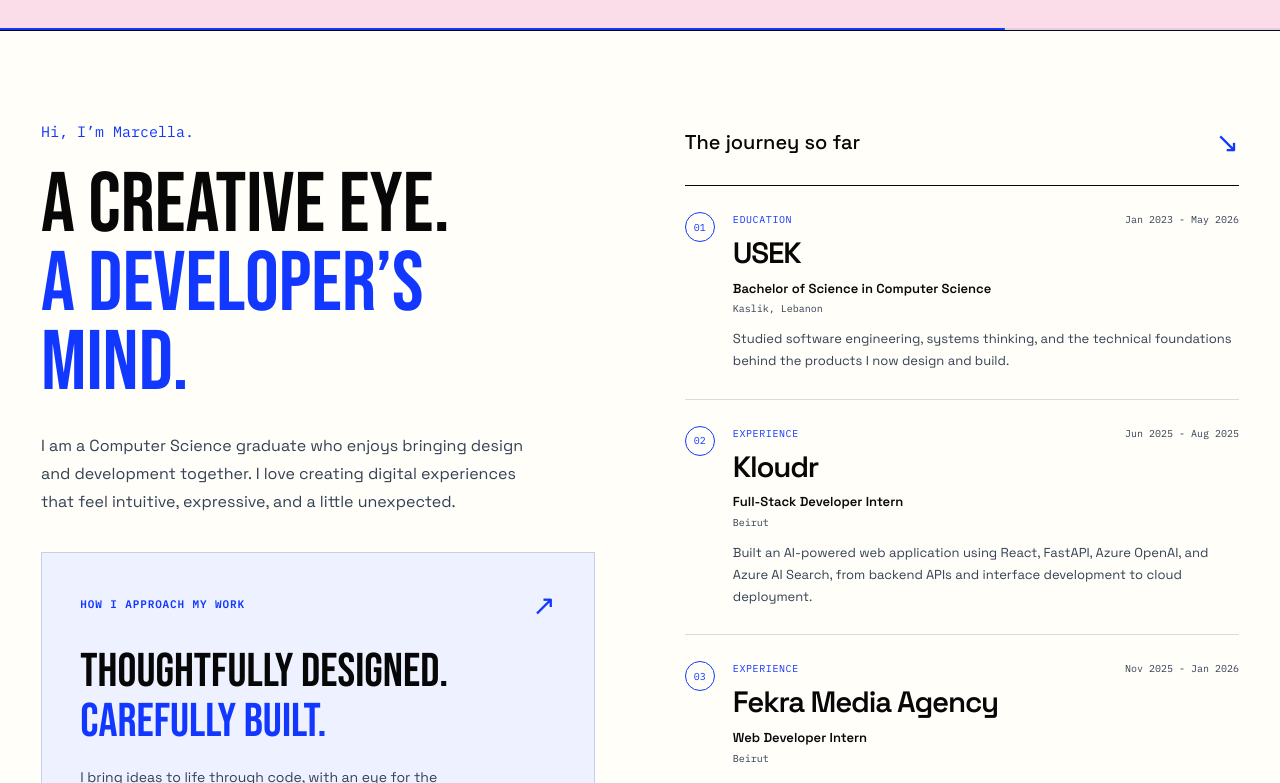
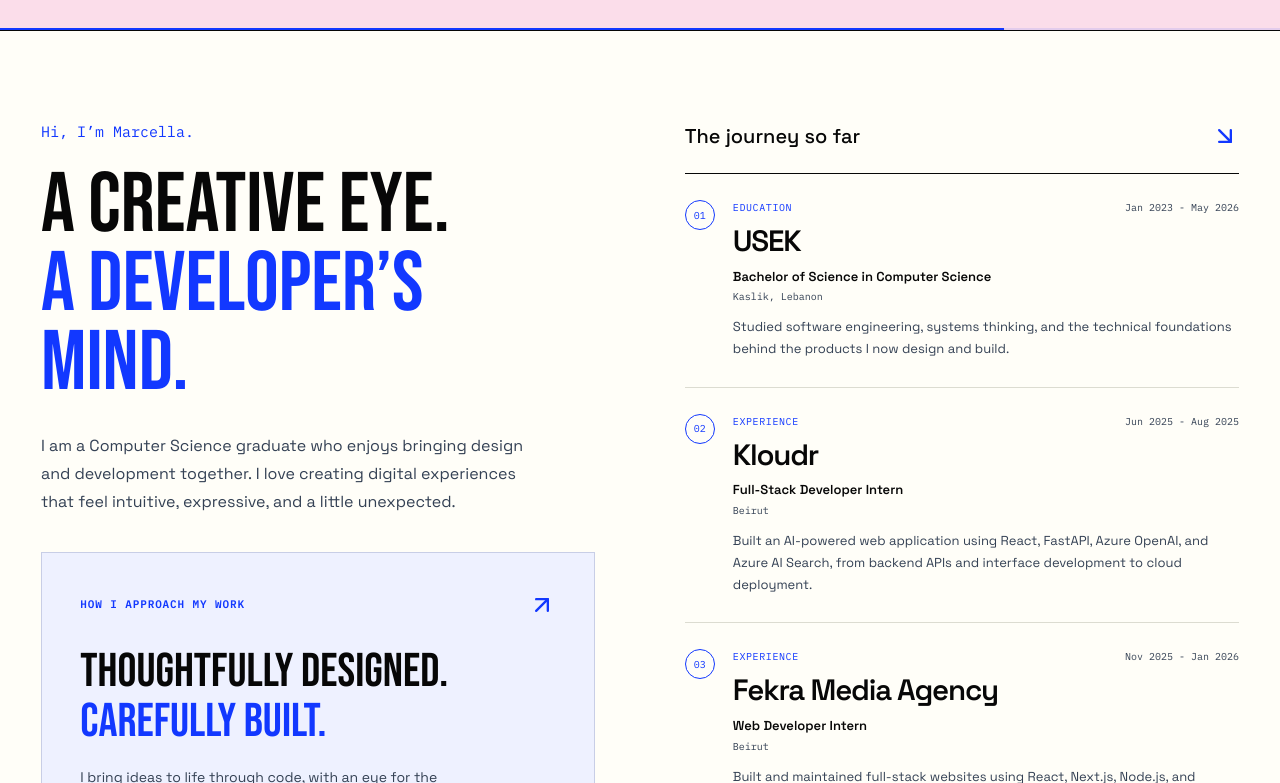
Before and after one commit to Marcella125/MM., a Next.js app: page / in a window 1280 px wide. Shown: the part 877-1660 px from the top of the page. Built offline with nearby package versions, Linux system fonts and the light colour scheme.

Commit message:
Fix About section arrows on Pages

```diff
--- a/src/components/AboutSection.module.css
+++ b/src/components/AboutSection.module.css
@@ -67,7 +67,7 @@
 }
 
 .manifestoHeader h3 { margin: 0; line-height: 1.6; }
-.manifestoHeader > span { font-size: 28px; line-height: 1; }
+.manifestoHeader > svg { width: 28px; height: 28px; flex: 0 0 auto; }
 
 .manifestoStatement {
   margin: 28px 0 18px;
@@ -106,7 +106,7 @@
 }
 
 .journeyHeader h3 { margin: 0; font-size: 20px; font-weight: 500; }
-.journeyHeader > span { font-size: 28px; color: var(--blue); }
+.journeyHeader > svg { width: 28px; height: 28px; flex: 0 0 auto; color: var(--blue); }
 
 .entry {
   display: grid;
--- a/src/components/AboutSection.tsx
+++ b/src/components/AboutSection.tsx
@@ -1,6 +1,7 @@
 "use client";
 
 import { motion } from "framer-motion";
+import { ArrowDownRight, ArrowUpRight } from "lucide-react";
 import { useHydratedReducedMotion } from "./useHydratedReducedMotion";
 import styles from "./AboutSection.module.css";
 
@@ -70,7 +71,7 @@ export default function AboutSection() {
           <aside className={styles.manifesto} aria-labelledby="approach-heading">
             <div className={styles.manifestoHeader}>
               <h3 className={styles.label} id="approach-heading">How I approach my work</h3>
-              <span aria-hidden="true">↗</span>
+              <ArrowUpRight aria-hidden="true" />
             </div>
             <p className={styles.manifestoStatement}>
               Thoughtfully designed.<br />
@@ -90,7 +91,7 @@ export default function AboutSection() {
         <div className={styles.journey} id="journey" aria-labelledby="journey-heading">
           <div className={styles.journeyHeader}>
             <h3 id="journey-heading">The journey so far</h3>
-            <span aria-hidden="true">↘</span>
+            <ArrowDownRight aria-hidden="true" />
           </div>
           {notes.slice(0, 3).map((note) => (
             <motion.article
```
